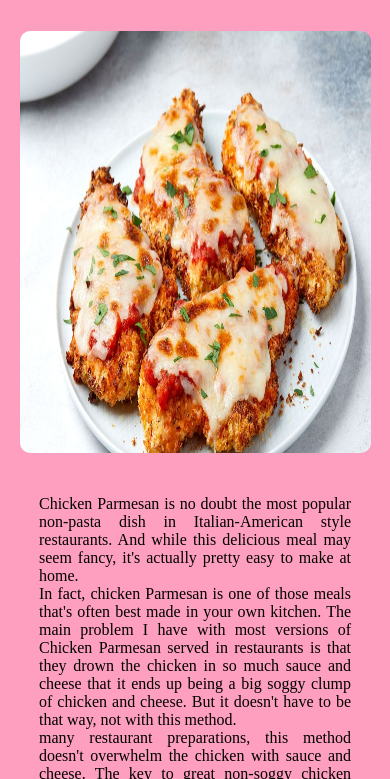
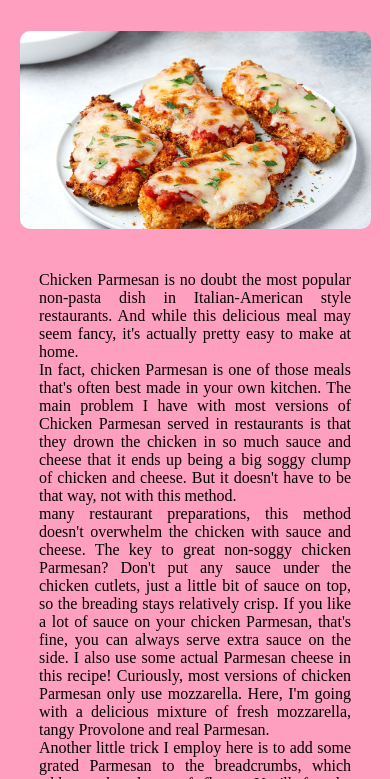
Before and after one commit to I0ANA24/odin-recipes, a plain HTML site: page recipes/Chicken Parmesan/chicken_parmesan.html in a window 390 px wide. Shown: the part 65-844 px from the top of the page. Drawn offline with Linux system fonts and the light colour scheme.

Commit message:
Responsive image for first recipe

```diff
--- a/styles.css
+++ b/styles.css
@@ -56,7 +56,6 @@ img {
     width: auto;
     max-width: 90vw;
     height: 50vh;
-    /* min-height: 30vh; */
 }
 
 p, ol {
@@ -123,4 +122,11 @@ ul {
     background-color: rgb(188, 5, 182);
 }
 
-/*  */
+@media screen and (max-width: 400px) {
+    img {
+        height: auto;
+        width: auto;
+        max-width: 90vw;
+        max-height: 50vh;
+    }
+}
```
